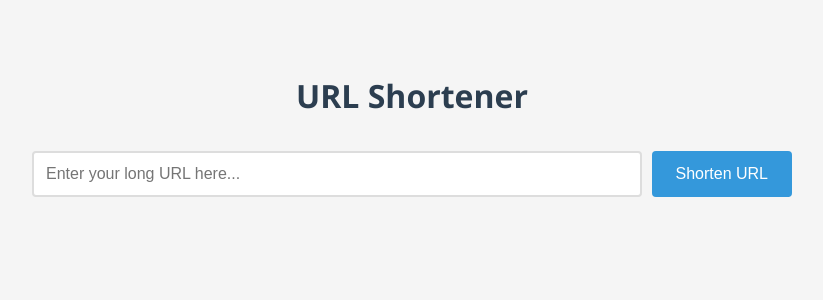
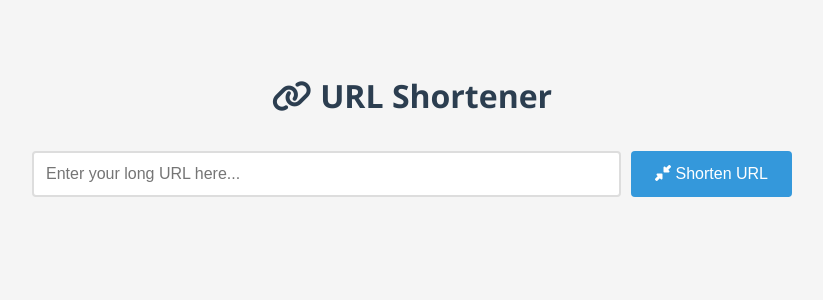
Before and after one commit to Serena7423/url-shortener, a Flask app: page / in a window 1280 px wide. Shown: the top 300 px of the page, without its empty margins (228-1051 px from the left). Run offline with Flask 2, Linux system fonts and the light colour scheme.

Commit message:
Update HTML with Font Awesome icons

```diff
--- a/templates/index.html
+++ b/templates/index.html
@@ -5,27 +5,32 @@
     <meta name="viewport" content="width=device-width, initial-scale=1.0">
     <title>URL Shortener</title>
     <link rel="stylesheet" href="{{ url_for('static', filename='style.css') }}">
+    <link rel="stylesheet" href="https://cdnjs.cloudflare.com/ajax/libs/font-awesome/6.0.0/css/all.min.css">
 </head>
 <body>
     <div class="container">
-        <h1>URL Shortener</h1>
+        <h1><i class="fas fa-link"></i> URL Shortener</h1>
         <div class="url-form">
             <input type="url" id="longUrl" placeholder="Enter your long URL here..." required>
-            <button onclick="shortenUrl()">Shorten URL</button>
+            <button onclick="shortenUrl()" class="btn-primary">
+                <i class="fas fa-compress-alt"></i> Shorten URL
+            </button>
         </div>
         <div id="result" class="result hidden">
-            <h3>Your shortened URL:</h3>
+            <h3><i class="fas fa-check-circle"></i> Your shortened URL:</h3>
             <div class="short-url-container">
                 <input type="text" id="shortUrl" readonly>
-                <button onclick="copyToClipboard()">Copy</button>
+                <button onclick="copyToClipboard()" class="btn-secondary">
+                    <i class="fas fa-copy"></i> Copy
+                </button>
             </div>
             <div class="analytics">
-                <p>Visits: <span id="visitCount">0</span></p>
-                <p>Original URL: <a id="originalUrl" target="_blank" rel="noopener noreferrer"></a></p>
+                <p><i class="fas fa-chart-line"></i> Visits: <span id="visitCount">0</span></p>
+                <p><i class="fas fa-external-link-alt"></i> Original URL: <a id="originalUrl" target="_blank" rel="noopener noreferrer"></a></p>
             </div>
         </div>
         <div id="error" class="error hidden">
-            <p></p>
+            <p><i class="fas fa-exclamation-circle"></i> <span></span></p>
         </div>
     </div>
     <script src="{{ url_for('static', filename='script.js') }}"></script>
```
